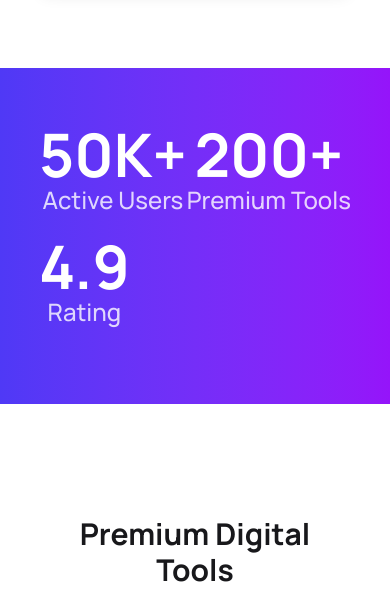
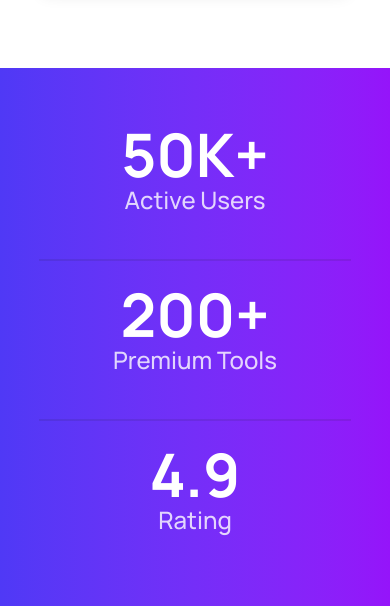
Before and after one commit to chandan-d-karmaker/digitools, a React (Vite) app: page / in a window 390 px wide. Shown: the part 1020-1626 px from the top of the page. Built offline with nearby package versions, Linux system fonts and the light colour scheme.

Commit message:
fixed mobile stats

```diff
--- a/src/components/Info.jsx
+++ b/src/components/Info.jsx
@@ -3,7 +3,7 @@ import React from 'react';
 const Info = () => {
     return (
         <div className='bg-linear-to-r from-[#4F39F6] to-[#9514FA] py-14'>
-            <div className='flex flex-wrap justify-between items-center w-4/5 mx-auto text-white text-center'>
+            <div className='flex flex-col justify-between items-center w-4/5 mx-auto text-white text-center md:flex-row '>
                 <div className='mb-5 md:mb-0'>
                     <h2 className='font-bold text-6xl'>50K+</h2>
                     <p className='text-2xl font-medium opacity-80'>Active Users</p>
```
